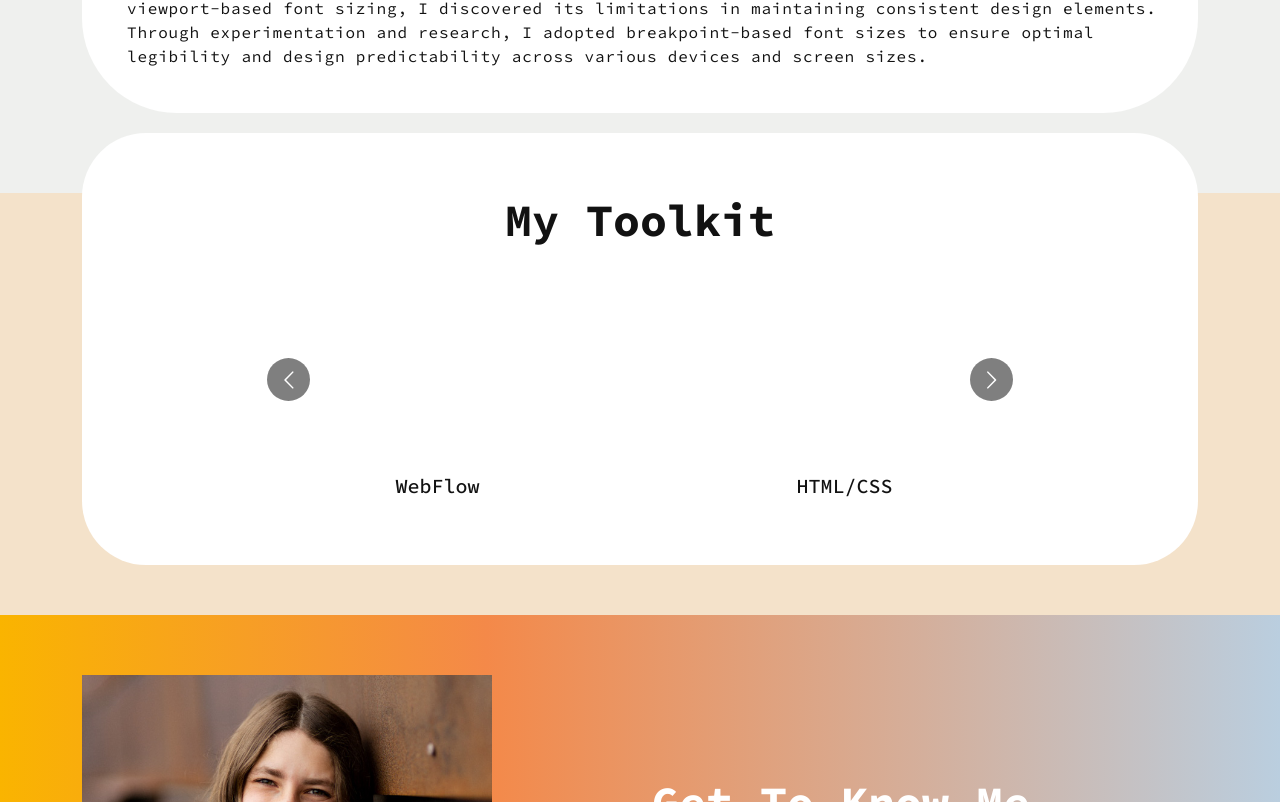
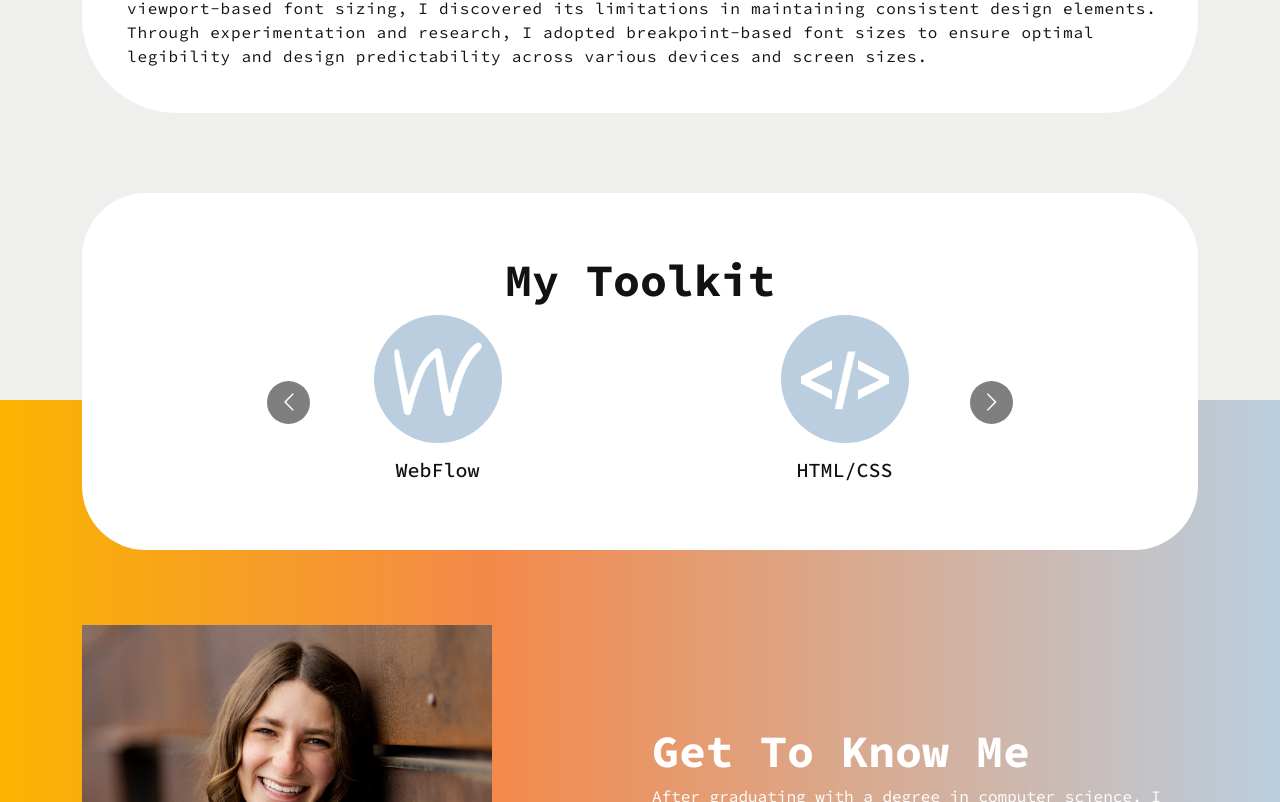
Before and after one commit to laurenbrackman/laurenbrackman.github.io, a React (Create React App) app: page / in a window 1280 px wide. Shown: the part 2918-3720 px from the top of the page. Built offline with nearby package versions, Linux system fonts and the light colour scheme.

Commit message:
create overlapping sections

```diff
--- a/src/App.css
+++ b/src/App.css
@@ -298,35 +298,35 @@ nav.navbar .navbar-toggler[aria-expanded="true"] .navbar-toggler-icon {
 
 /************ Skills Css ************/
 .skill {
-  padding: 0 0 50px 0;
-  position: relative;
+  z-index: 1;
 }
+
 .skill-bx {
   background: #fff;
   color:#121212;
   border-radius: 64px;
   text-align: center;
   padding: 60px 50px;
-  margin-top: -60px;
 }
+
 .skill h2 {
 	font-size: 45px;
 	font-weight: 700;
 }
-.skill p {
-    font-size: 18px;
-    letter-spacing: 0.8px;
-    line-height: 1.5em;
-    margin: 14px 0 75px 0;
-}
+
 .skill-slider {
   width: 80%;
   margin: 0 auto;
   position: relative;
 }
 .skill-slider .item img {
-  width: 50%;
+  width: 128px;
+  padding: 20px;
   margin: 0 auto 15px auto;
+  border-radius: 50%;
+  background-color: rgba(186,206,223,1);
+  object-fit: contain;
+  overflow:visible;
 }
 .background-image-left {
   top: 28%;
@@ -498,11 +498,19 @@ nav.navbar .navbar-toggler[aria-expanded="true"] .navbar-toggler-icon {
 }
 
 /************ About Css ************/
+.overlap{
+  display: flex;
+  flex-direction: column;
+  background-color: #EFF0EE
+}
+
 .about {
+  width: 100%;
+  margin-top:-150px;
   background: rgb(250,180,0);
   color: #fff;
   background: linear-gradient(90deg, rgba(250,180,0,1) 0%, rgba(244,137,73,1) 38%, rgba(186,206,223,1) 100%);
-  padding: 60px 0 60px 0;
+  padding: 225px 0 60px 0;
 }
 .about img {
   width: 75%;
--- a/src/App.js
+++ b/src/App.js
@@ -13,8 +13,10 @@ function App() {
       <NavBar />
       <Banner />
       <Projects />
-      <Skills />
-      <About />
+      <div className='overlap'>
+        <Skills />
+        <About />
+      </div>
       <Footer />
     </div>
   );
```
